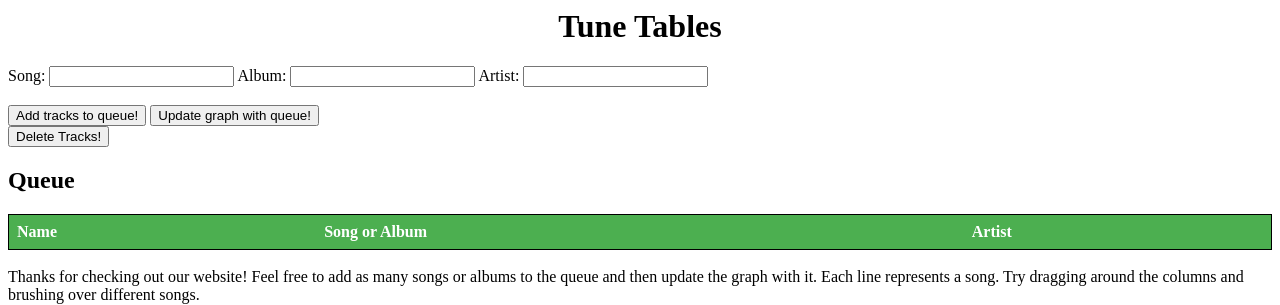
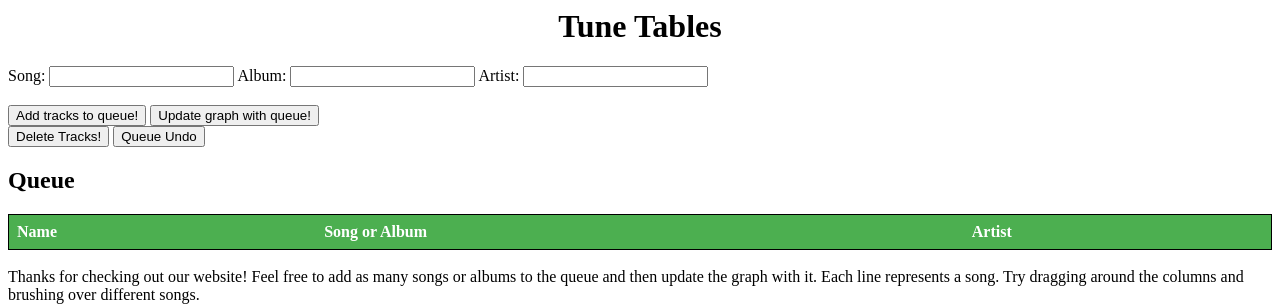
Before and after one commit to noahari/MusicAnalytics, a Flask app: page / in a window 1280 px wide; the page is wider, and only the part inside the window is pictured. Shown: the top 305 px of that part. Run offline with Flask 2, Linux system fonts and the light colour scheme; lists and menus that the app fills with data are empty.

Commit message:
undo button added

```diff
--- a/templates/index.html
+++ b/templates/index.html
@@ -109,7 +109,8 @@ th {
   <input type="hidden" name='queue1' value="" id = "unique">
 <input id="Add" type="button" value="Add tracks to queue!" onclick="add_to_queue();">
 <input type="submit" value="Update graph with queue!" ><br>
-<input id="Delete" type="button" value="Delete Tracks!" onclick="delete_track();" /><br>
+<input id="Delete" type="button" value="Delete Tracks!" onclick="delete_track();" />
+<input id="Undo" type="button" value="Queue Undo" onclick="undo_add();" /><br>
   </form>
   </div>
 <!---
@@ -466,6 +467,8 @@ function add_to_queue(){
 
 function undo_add(){
     queue.pop();
+    var table = document.getElementById("myTable");
+    table.deleteRow(table.rows.length - 1);
 }
 
 
```
